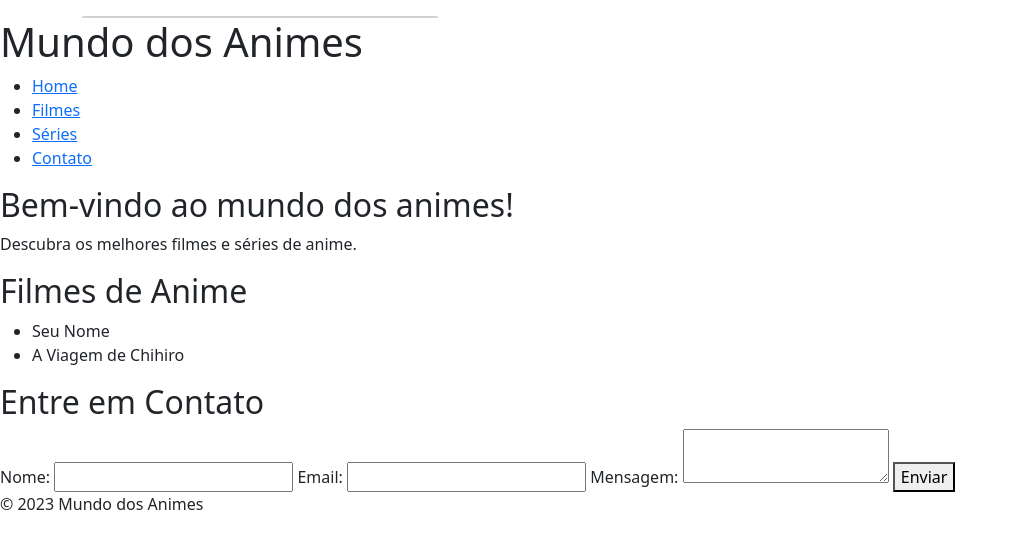
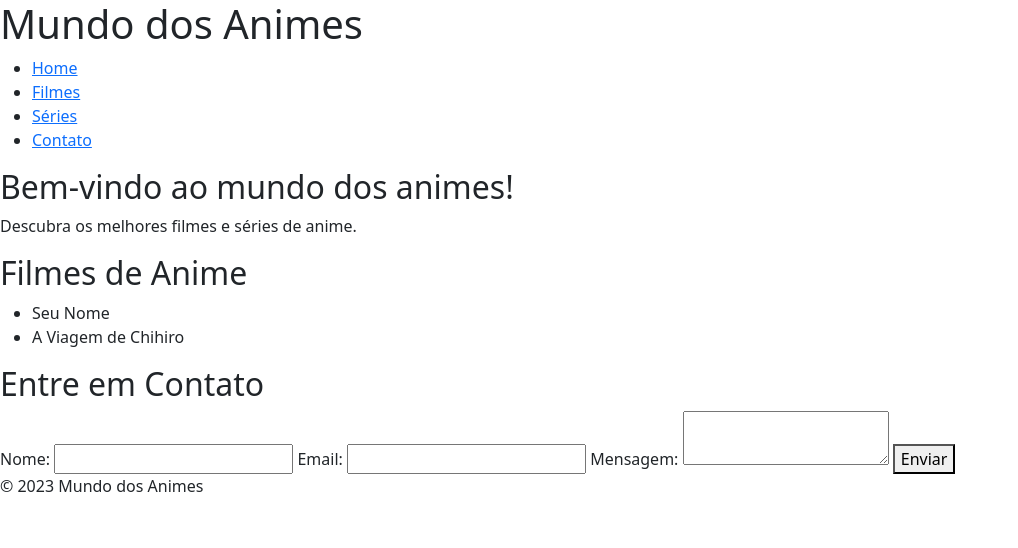
Before and after one commit to maikonmensor863/animes-flix-v.2, a plain HTML site: page index.html in a window 1280 px wide. Shown: the whole page, without its empty margins (0-1018 px from the left). Drawn offline with nearby package versions, Linux system fonts and the light colour scheme.

Commit message:
Update index.html

```diff
--- a/index.html
+++ b/index.html
@@ -6,22 +6,7 @@
     <title>Mundo dos Animes</title>
     <link rel="stylesheet" href="https://cdn.jsdelivr.net/npm/bootstrap@5.2.3/dist/css/bootstrap.min.css">
 </head>
-<body>
-    <nav class="navbar navbar-expand-lg bg-body-tertiary">
-        </nav>
 
-    <div class="container">
-        <div class="row">
-            <div class="col-md-4">
-                <div class="card">
-                    </div>
-            </div>
-            </div>
-    </div>
-
-    <script src="https://cdn.jsdelivr.net/npm/bootstrap@5.2.3/dist/js/bootstrap.bundle.min.js"></script>
-</body>
-</html>
 <body>
     <header>
         <h1>Mundo dos Animes</h1>
```
